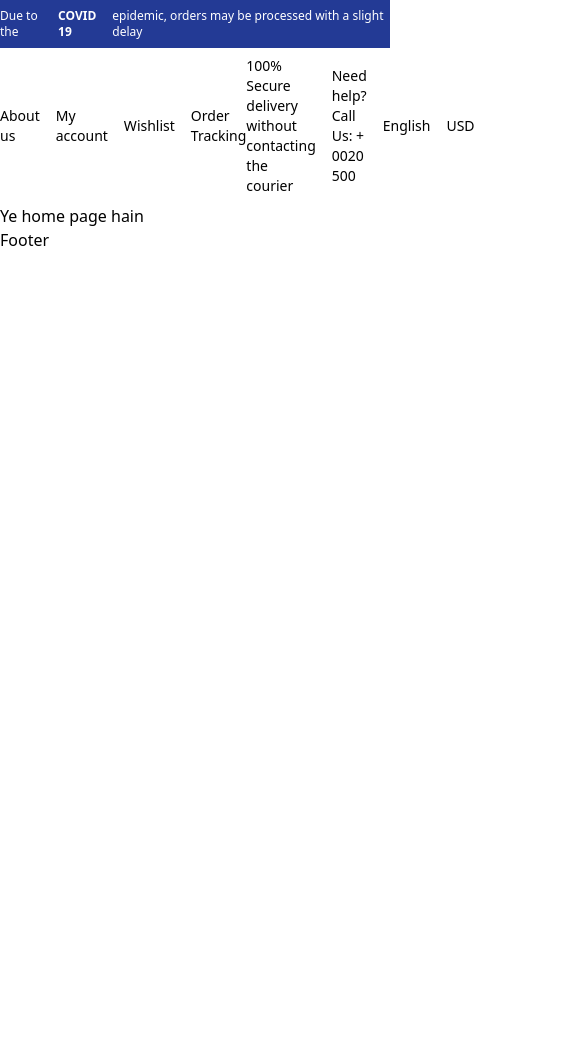
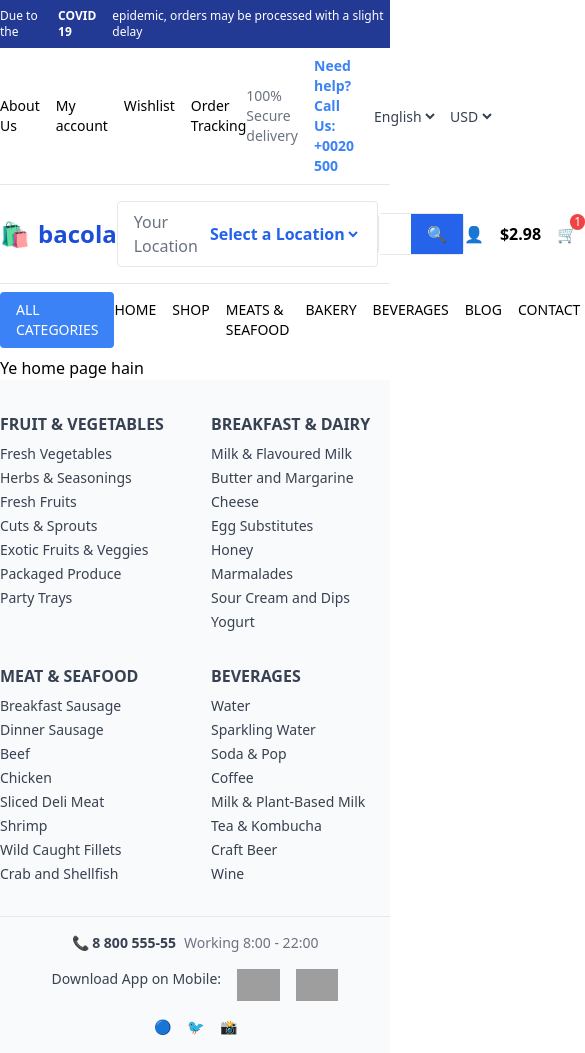
Before and after one commit to Amit-Sharma-0004/Ecom-Template, a Next.js app: page / in a window 390 px wide. Shown: the whole page, 585 px wide, since content can reach past the window. Before the commit the page ends 844 px from the top, so only its background shows below. Built offline with nearby package versions, Linux system fonts and the light colour scheme; grey boxes are pictures that could not be loaded.

Commit message:
feat: Add responsive design to and components- Adjust and responsive and improve readability- Updated the Navbar and Footer components in the HomeLayout to reflect the changes.

```diff
--- a/components/Footer/index.js
+++ b/components/Footer/index.js
@@ -1,9 +1,104 @@
-import React from 'react'
+import React from 'react';
 
 const Footer = () => {
   return (
-    <div>Footer</div>
-  )
-}
+    <div className="flex flex-col w-full bg-gray-50 text-gray-700">
+      {/* Top Section */}
+      <div className="my-container grid grid-cols-2 md:grid-cols-4 gap-8 py-8">
+        {/* Fruit & Vegetables */}
+        <div>
+          <h4 className="font-bold mb-2">FRUIT & VEGETABLES</h4>
+          <ul className="space-y-1 text-sm">
+            <li>Fresh Vegetables</li>
+            <li>Herbs & Seasonings</li>
+            <li>Fresh Fruits</li>
+            <li>Cuts & Sprouts</li>
+            <li>Exotic Fruits & Veggies</li>
+            <li>Packaged Produce</li>
+            <li>Party Trays</li>
+          </ul>
+        </div>
 
-export default Footer
+        {/* Breakfast & Dairy */}
+        <div>
+          <h4 className="font-bold mb-2">BREAKFAST & DAIRY</h4>
+          <ul className="space-y-1 text-sm">
+            <li>Milk & Flavoured Milk</li>
+            <li>Butter and Margarine</li>
+            <li>Cheese</li>
+            <li>Egg Substitutes</li>
+            <li>Honey</li>
+            <li>Marmalades</li>
+            <li>Sour Cream and Dips</li>
+            <li>Yogurt</li>
+          </ul>
+        </div>
+
+        {/* Meat & Seafood */}
+        <div>
+          <h4 className="font-bold mb-2">MEAT & SEAFOOD</h4>
+          <ul className="space-y-1 text-sm">
+            <li>Breakfast Sausage</li>
+            <li>Dinner Sausage</li>
+            <li>Beef</li>
+            <li>Chicken</li>
+            <li>Sliced Deli Meat</li>
+            <li>Shrimp</li>
+            <li>Wild Caught Fillets</li>
+            <li>Crab and Shellfish</li>
+          </ul>
+        </div>
+
+        {/* Beverages */}
+        <div>
+          <h4 className="font-bold mb-2">BEVERAGES</h4>
+          <ul className="space-y-1 text-sm">
+            <li>Water</li>
+            <li>Sparkling Water</li>
+            <li>Soda & Pop</li>
+            <li>Coffee</li>
+            <li>Milk & Plant-Based Milk</li>
+            <li>Tea & Kombucha</li>
+            <li>Craft Beer</li>
+            <li>Wine</li>
+          </ul>
+        </div>
+      </div>
+
+      {/* Bottom Section */}
+      <div className="border-t border-gray-200 py-4">
+        <div className="my-container flex flex-col md:flex-row items-center justify-between text-sm">
+          {/* Contact */}
+          <div className="flex items-center mb-4 md:mb-0">
+            <span className="font-bold mr-2">📞 8 800 555-55</span>
+            <span className="text-gray-500">Working 8:00 - 22:00</span>
+          </div>
+
+          {/* App Links */}
+          <div className="flex gap-4 mb-4 md:mb-0">
+            <span>Download App on Mobile:</span>
+            <img
+              src="https://upload.wikimedia.org/wikipedia/commons/7/78/Google_Play_Store_badge_EN.svg"
+              alt="Google Play"
+              className="h-8"
+            />
+            <img
+              src="https://upload.wikimedia.org/wikipedia/commons/6/67/App_Store_%28iOS%29.svg"
+              alt="App Store"
+              className="h-8"
+            />
+          </div>
+
+          {/* Social Media */}
+          <div className="flex gap-4">
+            <span>🔵</span>
+            <span>🐦</span>
+            <span>📸</span>
+          </div>
+        </div>
+      </div>
+    </div>
+  );
+};
+
+export default Footer;
--- a/components/Navbar/index.js
+++ b/components/Navbar/index.js
@@ -1,27 +1,125 @@
-import React from "react";
+// import React from "react";
+
+// const Navbar = () => {
+//   return (
+//     <div className="flex flex-col items-start justify-center w-full">
+//       <div className="row-1 w-full flex items-center justify-center py-2 bg-[#233A95] text-white text-xs">
+//         Due to the <span className="font-bold mx-1">COVID 19</span> epidemic,
+//         orders may be processed with a slight delay
+//       </div>
+//       <div className="row-2 my-container nav-bar flex items-center justify-between w-full">
+//         <div className="left flex items-center justify-start w-full gap-4 text-sm py-2">
+//           <div className="items1">About us</div>
+//           <div className="items2">My account</div>
+//           <div className="items3">Wishlist</div>
+//           <div className="items4">Order Tracking</div>
+//         </div>
+//         <div className="right flex items-center justify-end w-full gap-4 text-xs py-2">
+//           <div className="items1"> 100% Secure delivery without contacting the courier </div>
+//           <div className="items2">Need help? Call Us: + 0020 500</div>
+//           <div className="items3">English</div>
+//           <div className="items4">USD</div>
+//         </div>
+//       </div>
+//     </div>
+//   );
+// };
+// export default Navbar;
+
+import React from 'react';
 
 const Navbar = () => {
   return (
-    <div className="flex flex-col items-start justify-center w-full">
-      <div className="row-1 w-full flex items-center justify-center py-2 bg-[#233A95] text-white text-xs">
-        Due to the <span className="font-bold mx-1">COVID 19</span> epidemic,
-        orders may be processed with a slight delay
+    <div className="flex flex-col w-full">
+      {/* COVID Notice */}
+      <div className="w-full flex items-center justify-center py-2 bg-[#233A95] text-white text-xs">
+        Due to the <span className="font-bold mx-1">COVID 19</span> epidemic, orders may be processed with a slight delay
       </div>
-      <div className="row-2 my-container nav-bar flex items-center justify-between w-full">
-        <div className="left flex items-center justify-start w-full gap-4 text-sm py-2">
-          <div className="items1">About us</div>
-          <div className="items2">My account</div>
-          <div className="items3">Wishlist</div>
-          <div className="items4">Order Tracking</div>
+
+      {/* Top Section */}
+      <div className="my-container flex items-center justify-between py-2 text-sm border-b">
+        {/* Left Links */}
+        <div className="flex gap-4">
+          <span className="cursor-pointer hover:text-blue-500">About Us</span>
+          <span className="cursor-pointer hover:text-blue-500">My account</span>
+          <span className="cursor-pointer hover:text-blue-500">Wishlist</span>
+          <span className="cursor-pointer hover:text-blue-500">Order Tracking</span>
         </div>
-        <div className="right flex items-center justify-end w-full gap-4 text-sm py-2">
-          <div className="items1"> 100% Secure delivery without contacting the courier </div>
-          <div className="items2">Need help? Call Us: + 0020 500</div>
-          <div className="items3">English</div>
-          <div className="items4">USD</div>
+
+        {/* Right Links */}
+        <div className="flex items-center gap-4 text-sm">
+          <div className="flex items-center gap-1">
+            <span className="text-gray-500">100% Secure delivery</span>
+          </div>
+          <div className="text-blue-500 font-bold">Need help? Call Us: +0020 500</div>
+          <div className="flex gap-2 items-center">
+            <select className="bg-transparent text-gray-700">
+              <option>English</option>
+              <option>Hindi</option>
+            </select>
+            <select className="bg-transparent text-gray-700">
+              <option>USD</option>
+              <option>INR</option>
+            </select>
+          </div>
+        </div>
+      </div>
+
+      {/* Logo and Search Bar */}
+      <div className="my-container flex items-center justify-between py-4">
+        {/* Logo */}
+        <div className="flex items-center text-2xl font-bold text-blue-700">
+          <span className="text-yellow-400 mr-2">🛍️</span> bacola
+        </div>
+
+        {/* Location Selector */}
+        <div className="flex items-center border rounded px-4 py-2">
+          <span className="text-gray-500 mr-2">Your Location</span>
+          <select className="text-blue-600 font-semibold bg-transparent">
+            <option>Select a Location</option>
+          </select>
+        </div>
+
+        {/* Search Bar */}
+        <div className="flex items-center border rounded w-full max-w-xl">
+          <input
+            type="text"
+            placeholder="Search for products..."
+            className="px-4 py-2 w-full outline-none"
+          />
+          <button className="bg-blue-600 text-white px-4 py-2">🔍</button>
+        </div>
+
+        {/* Account and Cart */}
+        <div className="flex items-center gap-4">
+          <div className="text-gray-600 cursor-pointer">👤</div>
+          <div className="font-semibold">$2.98</div>
+          <div className="relative cursor-pointer">
+            🛒
+            <span className="absolute -top-2 -right-2 bg-red-500 text-white rounded-full px-1 text-xs">
+              1
+            </span>
+          </div>
+        </div>
+      </div>
+
+      {/* Bottom Menu */}
+      <div className="my-container flex items-center justify-between border-t py-2 text-sm">
+        <div className="bg-blue-500 text-white px-4 py-2 rounded cursor-pointer">
+          ALL CATEGORIES
+        </div>
+        <div className="flex gap-4">
+          <span className="hover:text-blue-500 cursor-pointer">HOME</span>
+          <span className="hover:text-blue-500 cursor-pointer">SHOP</span>
+          <span className="hover:text-blue-500 cursor-pointer">MEATS & SEAFOOD</span>
+          <span className="hover:text-blue-500 cursor-pointer">BAKERY</span>
+          <span className="hover:text-blue-500 cursor-pointer">BEVERAGES</span>
+          <span className="hover:text-blue-500 cursor-pointer">BLOG</span>
+          <span className="hover:text-blue-500 cursor-pointer">CONTACT</span>
         </div>
       </div>
     </div>
   );
 };
+
 export default Navbar;
--- a/layouts/HomeLayout.js
+++ b/layouts/HomeLayout.js
@@ -5,20 +5,20 @@ import React from 'react'
 
 const HomeLayout = ({ children }) => {
     return (
-        <div>
+        <div className='h-full'>
             <Head>
                 <title>Paper</title>
                 <link rel="icon" href="/favicon.ico" />
                 <meta name="description" content="Paper" />
             </Head>
             <section className="min-h-screen flex flex-col justify-between">
-                <section>
-                    <nav className="h-20">
+                <section className='h-full min-h-screen flex-1'>
+                    <nav className="">
                         <Navbar />
                     </nav>
-                    <main>{children}</main>
+                    <main className='h-full min-h-[50vh]'>{children}</main>
                 </section>
-                <section>
+                <section className='h-full'>
                     <Footer />
                 </section>
             </section>
```
